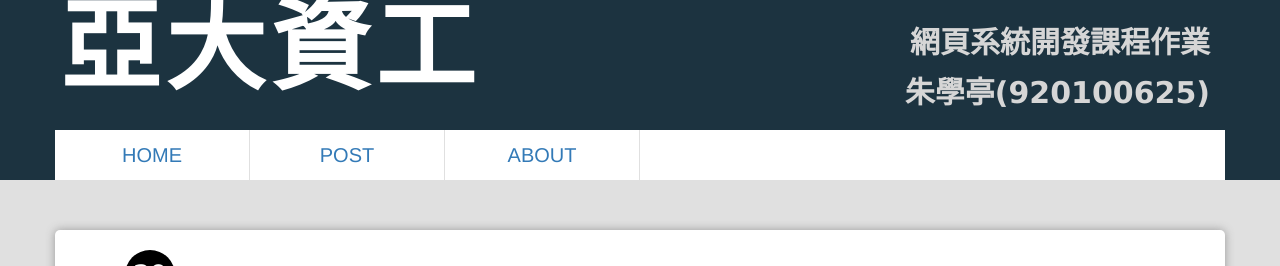
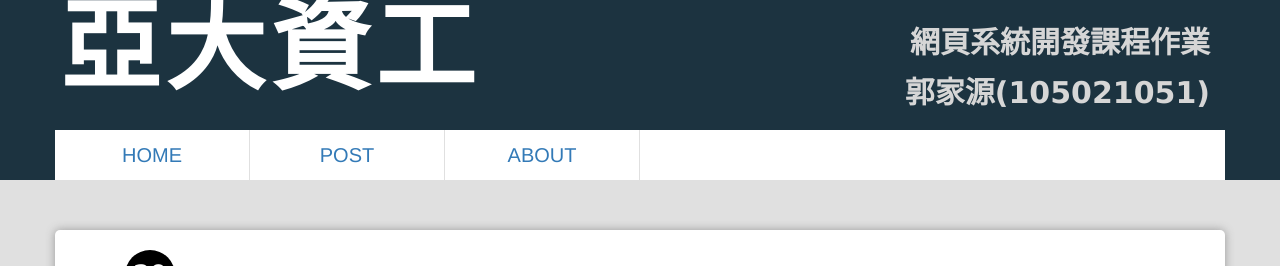
Before and after one commit to jacky0325/webcourse, a Jekyll site: the page built from index.html, in a window 1280 px wide and 900 px high. Shown: the top 266 px of the window. Built offline with Jekyll 4.4.1, drawn with Linux system fonts in a browser that asks for light colours; Markdown is read by kramdown in place of the engine named in the settings; the list of posts is cut into pages by our own code.

Commit message:
Update header.html

```diff
--- a/_includes/header.html
+++ b/_includes/header.html
@@ -8,7 +8,7 @@
 
             <div class="col-lg-5">
                 <p>網頁系統開發課程作業</p>
-                <p>朱學亭(920100625)</p>
+                <p>郭家源(105021051)</p>
             </div>
         </div>
 
```
